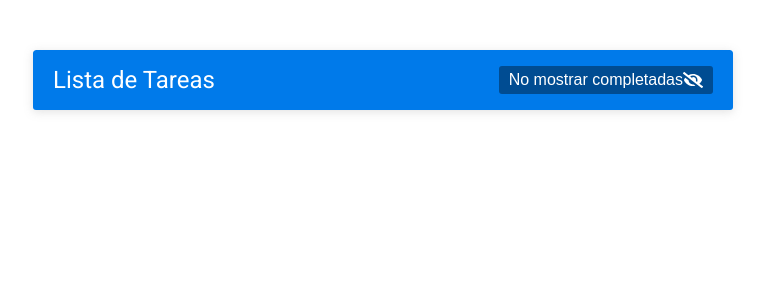
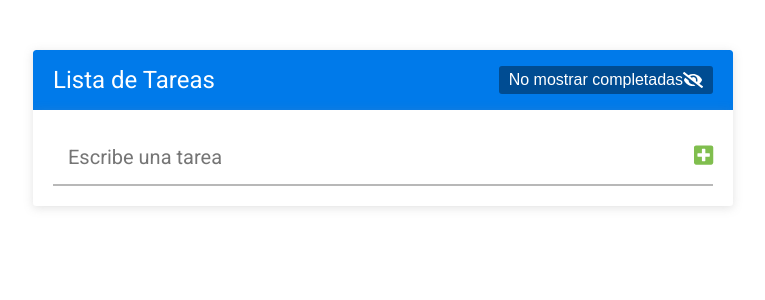
Before and after one commit to GuzmiDev/task_to_do--react--app--practice, a React (Create React App) app: page / in a window 1280 px wide. Shown: the top 300 px of the page, without its empty margins (257-1022 px from the left). Built offline with nearby package versions, Linux system fonts and the light colour scheme.

Commit message:
:zap: Logic task array finished

```diff
--- a/package.json
+++ b/package.json
@@ -12,6 +12,7 @@
     "react": "^17.0.2",
     "react-dom": "^17.0.2",
     "react-scripts": "^4.0.3",
+    "uuid": "^8.3.2",
     "web-vitals": "^1.1.2"
   },
   "scripts": {
--- a/src/App.css
+++ b/src/App.css
@@ -49,3 +49,41 @@
 	font-size: 1.4rem;
 	margin-left: 10px;
 }
+
+/* * --- --- ---  FORMULARIO AGREGAR --- --- --- */
+.form-task {
+	display: flex;
+	justify-content: space-between;
+	align-items: center;
+	position: relative;
+	padding: 20px;
+	box-shadow: 0 2px 10px rgba(139,139,139,.25);
+}
+
+.form-task__input {
+	border: none;
+	padding: 15px;
+	width: 100%;
+	font-size: 20px;
+	font-family: 'Roboto', sans-serif;
+	border-bottom: 2px solid #b8b8b8;
+}
+
+.form-task__input:focus {
+	outline: none;
+	border-bottom: 2px solid var(--azul);
+}
+
+.form-task__btn {
+	position: absolute;
+	bottom: 40px;
+	right: 20px;
+	border: none;
+	background: none;
+	cursor: pointer;
+}
+
+.form-task__icon-btn {
+	font-size: 22px;
+	color: var(--verde);
+}
--- a/src/App.js
+++ b/src/App.js
@@ -1,10 +1,28 @@
+import React, { useState } from 'react';
 import './App.css';
 import Header from './componentes/Header';
+import FormTask from './componentes/FormTask';
 
 const App = () => {
+  const [task, changeTask] = useState(
+    [
+      {
+        id: 1,
+        texto: 'Lavar la ropa',
+        completada: false
+      },
+      {
+        id: 2,
+        texto: 'Lavar la casa',
+        completada: true
+      },
+    ]
+  );
+
   return (
     <div className="contenedor">
-      <Header></Header>
+      <Header />
+      <FormTask task={task} changeTask={changeTask} />
     </div>
   );
 }
--- /dev/null
+++ b/src/componentes/FormTask.js
@@ -0,0 +1,50 @@
+import React, { useState } from 'react';
+import { v4 as uuidv4 } from 'uuid';
+import { FontAwesomeIcon } from '@fortawesome/react-fontawesome';
+import { faPlusSquare } from '@fortawesome/free-solid-svg-icons';
+
+const FormTask = ({ task, changeTask }) => {
+  const [inputTask, changeInputTask] = useState('');
+
+
+  const handleInput = (e) => {
+    changeInputTask(e.target.value);
+  };
+
+  const handleSubmit = (e) => {
+    e.preventDefault();
+
+    changeTask(
+      [...task,
+      {
+        id: uuidv4(),
+        texto: inputTask,
+        completada: true
+      }
+      ]
+    );
+  };
+
+  return (
+    <form action="" className="form-task" onSubmit={handleSubmit}>
+      <input
+        type="text"
+        className="form-task__input"
+        placeholder="Escribe una tarea"
+        value={inputTask}
+        onChange={(e) => handleInput(e)}
+      />
+      <button
+        type="submit"
+        className="form-task__btn"
+      >
+        <FontAwesomeIcon
+          icon={faPlusSquare}
+          className="form-task__icon-btn" />
+      </button>
+    </form>
+
+  );
+}
+
+export default FormTask;
```
Also changed, not shown: 1 other file (tests, documents, lock files or other folders).
